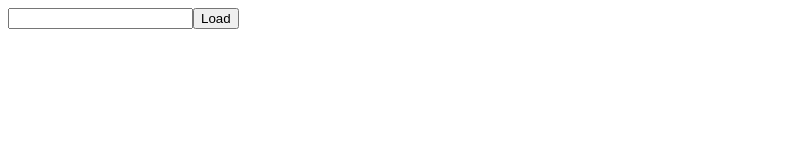
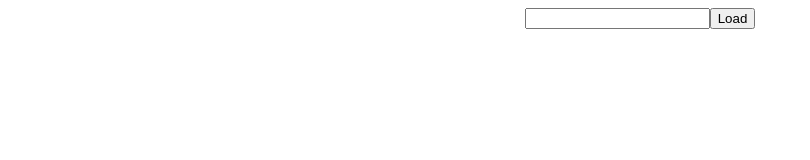
Before and after one commit to mrasmus/whatnow, a plain HTML site: page index.html in a window 1280 px wide. Shown: the whole page, without its empty margins (0-810 px from the left). Drawn offline with nearby package versions, Linux system fonts and the light colour scheme.

Commit message:
Added basic CSS.

```diff
--- a/index.html
+++ b/index.html
@@ -4,6 +4,20 @@
   <script type='text/javascript' src='//code.jquery.com/jquery-2.1.0.js'></script>
 
   <style type='text/css'>
+    .container {
+	    -webkit-transform-style: preserve-3d;
+	    -moz-transform-style: preserve-3d;
+	    transform-style: preserve-3d;
+	    text-align: center;
+    }
+
+    #rotate {
+	    position: relative;
+	    top: 50%;
+	    transform: translateY(-50%);
+	    width: 100%;
+	    font-family: "Arial Black", Gadget, sans-serif;
+    }
   </style>
 <script type='text/javascript'>
 $(window).load(function(){
@@ -13,23 +27,25 @@ var ajaxUrl = "";
 function updateData() {
     $.ajax({url: ajaxUrl, dataType:"jsonp"}).done(function( data ) {
         terms = data ? data : [""];
+	if ($("#rotate").text() == "") {
+	     $("#rotate").text(data[0]).data("term", 1);
+    	}
   });
 }
 
 function rotateTerm() {
-  var ct = $("#rotate").data("term") || 0;
-  $("#rotate").data("term", ct >= terms.length -1 ? 0 : ct + 1).text(terms[ct]).fadeIn(500)
+    var ct = $("#rotate").data("term") || 0;
+    $("#rotate").data("term", ct >= terms.length -1 ? 0 : ct + 1).text(terms[ct]).fadeIn(500)
               .delay(15000).fadeOut(500, rotateTerm);
     updateData();
 }
 
 $.initialize = function () {
-    console.log("test");
     if (window.location.hash == "") {
         $("#rotate").html("<input id='calid'><button onclick='window.location.hash=$(\"#calid\").val(); $.initialize();'>Load</button>");
     } else {
         ajaxUrl = "/whatnow.js?calid="+ window.location.hash.substring(1) +"&jsonp=?";
-rotateTerm();
+        rotateTerm();
     }
 }
 
@@ -38,6 +54,6 @@ $.initialize();
 </script>
 </head>
 <body>
-  <div id="container"><span id="rotate"></span></div>
+  <div class="container"><span id="rotate"></span></div>
 </body>
 </html>
```
